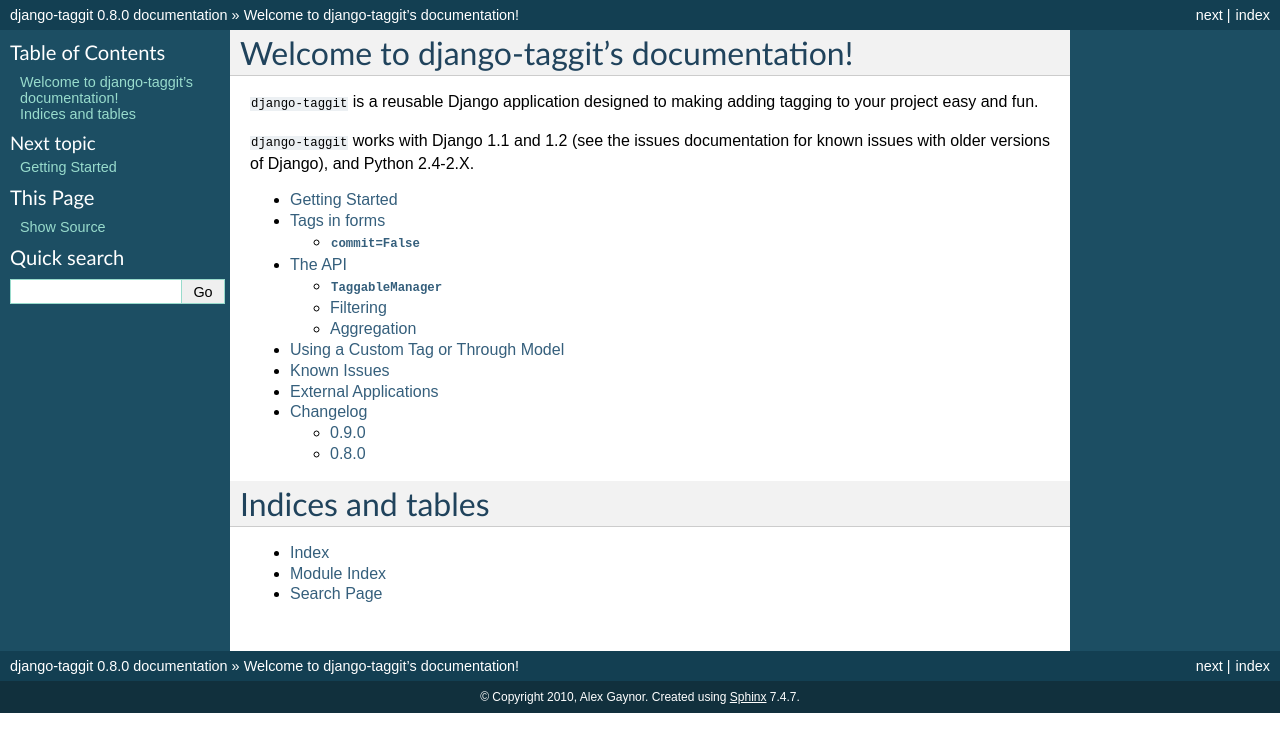
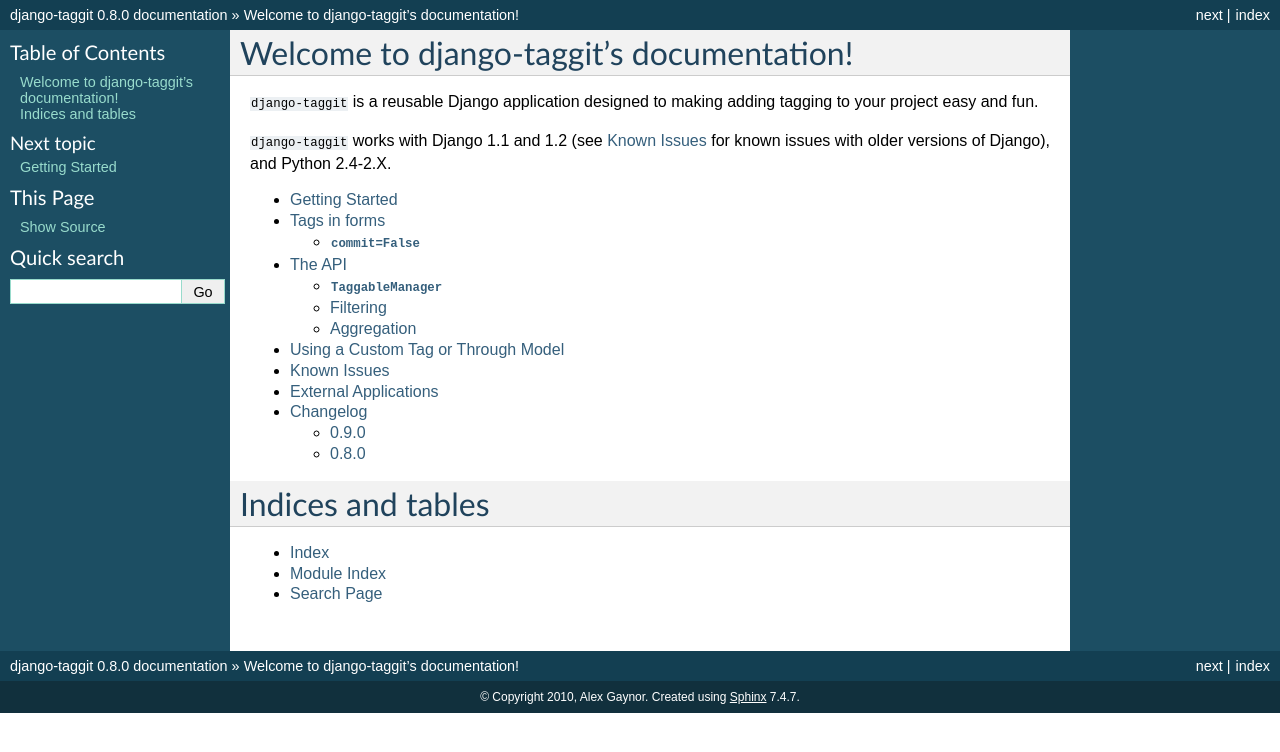
Before and after one commit to jazzband/django-taggit, a Sphinx documentation site: the page built from docs/index.txt, in a window 1280 px wide. Shown: the top 752 px of the page. Built offline with Sphinx 7.4.7, drawn with Linux system fonts in a browser that asks for light colours.

Commit message:
Better cross referencing

```diff
--- a/docs/index.txt
+++ b/docs/index.txt
@@ -4,8 +4,8 @@
 ``django-taggit`` is a reusable Django application designed to making adding
 tagging to your project easy and fun.
 
-``django-taggit`` works with Django 1.1 and 1.2 (see the issues documentation
-for known issues with older versions of Django), and Python 2.4-2.X.
+``django-taggit`` works with Django 1.1 and 1.2 (see :doc:`issues` for known
+issues with older versions of Django), and Python 2.4-2.X.
 
 .. toctree::
    :maxdepth: 2
```
